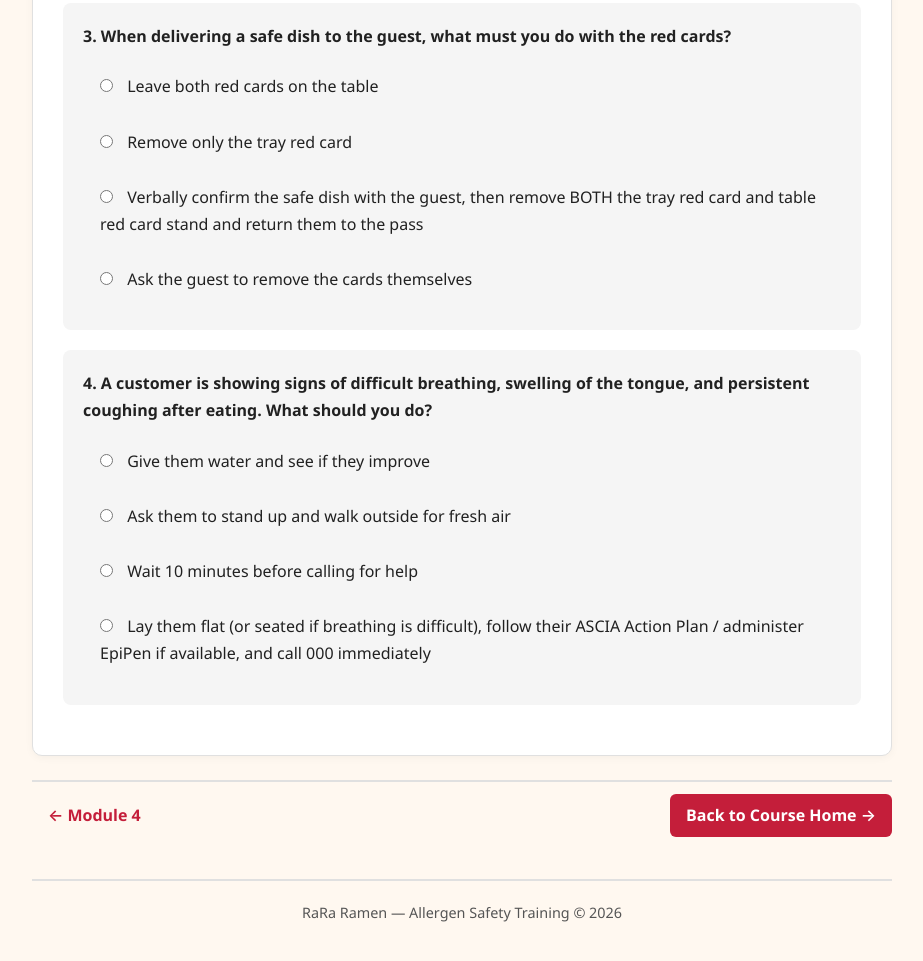
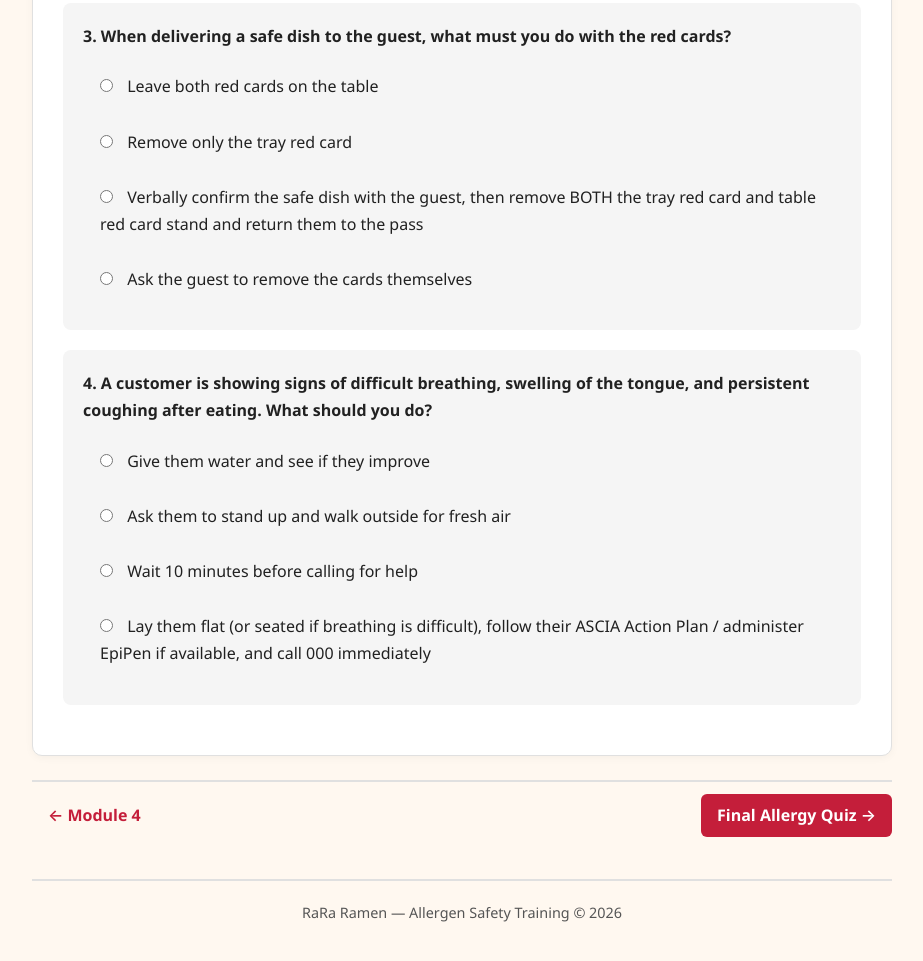
Before and after one commit to ScottRara/rara-allergy-training, a plain HTML site: page modules/module-5.html in a window 1280 px wide. Shown: the part 6262-7223 px from the top of the page, without its empty margins (178-1101 px from the left). Drawn offline with Linux system fonts and the light colour scheme.

Commit message:
Update Module 5 button to link to Final Allergy Quiz on Google Classroom
Co-Authored-By: Claude Opus 4.6 <noreply@anthropic.com>

```diff
--- a/modules/module-5.html
+++ b/modules/module-5.html
@@ -283,7 +283,7 @@
 
   <div class="nav-bar" style="border-top: 2px solid var(--border-light); border-bottom: none; margin-top: 20px;">
     <a href="module-4.html">&larr; Module 4</a>
-    <a href="../index.html" class="btn btn-primary">Back to Course Home &rarr;</a>
+    <a href="https://classroom.google.com/w/ODI1ODMxMDI3NTU4/tc/ODI1ODQ0MDU1ODE5" target="_blank" class="btn btn-primary">Final Allergy Quiz &rarr;</a>
   </div>
 
   <div class="module-footer">
```
